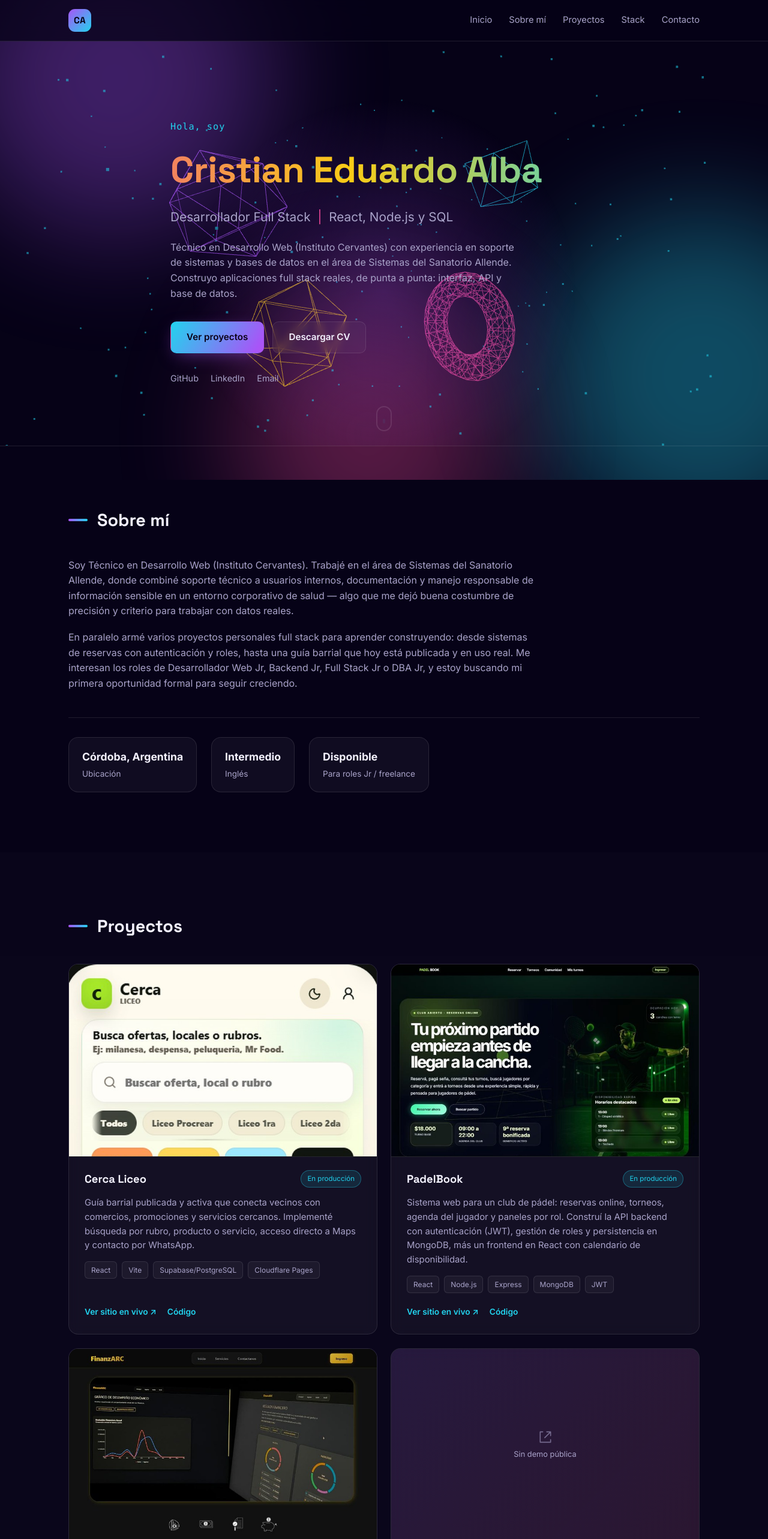
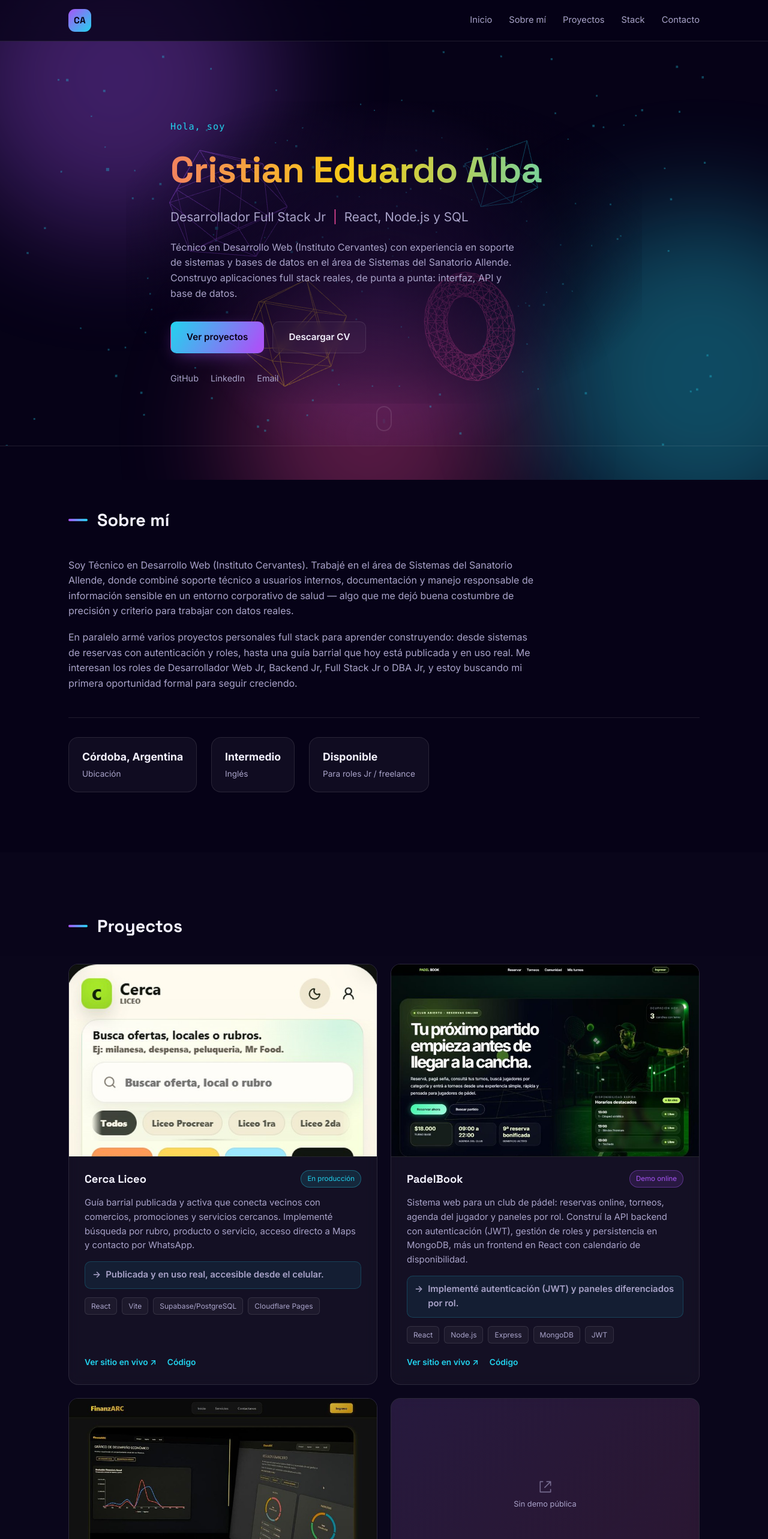
Before and after one commit to cristalba22/portfolio, a React (Vite) app: page / in a window 1280 px wide. Shown: the top 2566 px of the page at 60% size. Built offline with nearby package versions, Linux system fonts and the light colour scheme.

Commit message:
Restaurar Jr en textos, opacidad del hero, badge PadelBook y resultados por proyecto

```diff
--- a/src/components/Contact.jsx
+++ b/src/components/Contact.jsx
@@ -4,8 +4,8 @@ export default function Contact() {
       <div className="container">
         <h2 className="section-title">Contacto</h2>
         <p className="contact-text">
-          Estoy buscando mi primera oportunidad formal como Desarrollador Web , Backend , Full
-          Stack  o DBA . Si tenés una propuesta o simplemente querés charlar, escribime.
+          Estoy buscando mi primera oportunidad formal como Desarrollador Web Jr, Backend Jr, Full
+          Stack Jr o DBA Jr. Si tenés una propuesta o simplemente querés charlar, escribime.
         </p>
         <a href="mailto:crisalbavideografo@gmail.com" className="btn btn-primary btn-large">
           crisalbavideografo@gmail.com
--- a/src/components/Hero.jsx
+++ b/src/components/Hero.jsx
@@ -9,7 +9,7 @@ export default function Hero() {
         <p className="eyebrow">Hola, soy</p>
         <h1 className="gradient-text">Cristian Eduardo Alba</h1>
         <p className="hero-role">
-          Desarrollador Full Stack  <span className="dot">|</span> React, Node.js y SQL
+          Desarrollador Full Stack Jr <span className="dot">|</span> React, Node.js y SQL
         </p>
         <p className="hero-desc">
           Técnico en Desarrollo Web (Instituto Cervantes) con experiencia en soporte de sistemas y
--- a/src/components/Projects.jsx
+++ b/src/components/Projects.jsx
@@ -5,6 +5,7 @@ const PROJECTS = [
     badge: { text: 'En producción', className: 'badge-cyan' },
     description:
       'Guía barrial publicada y activa que conecta vecinos con comercios, promociones y servicios cercanos. Implementé búsqueda por rubro, producto o servicio, acceso directo a Maps y contacto por WhatsApp.',
+    result: 'Publicada y en uso real, accesible desde el celular.',
     tags: ['React', 'Vite', 'Supabase/PostgreSQL', 'Cloudflare Pages'],
     links: [
       { label: 'Ver sitio en vivo ↗', href: 'https://cercaliceo.com.ar' },
@@ -14,9 +15,10 @@ const PROJECTS = [
   {
     name: 'PadelBook',
     thumb: './proyectos/padelbook.jpg',
-    badge: { text: 'En producción', className: 'badge-cyan' },
+    badge: { text: 'Demo online', className: 'badge-purple' },
     description:
       'Sistema web para un club de pádel: reservas online, torneos, agenda del jugador y paneles por rol. Construí la API backend con autenticación (JWT), gestión de roles y persistencia en MongoDB, más un frontend en React con calendario de disponibilidad.',
+    result: 'Implementé autenticación (JWT) y paneles diferenciados por rol.',
     tags: ['React', 'Node.js', 'Express', 'MongoDB', 'JWT'],
     links: [
       { label: 'Ver sitio en vivo ↗', href: 'https://padelbookv6.vercel.app/' },
@@ -29,6 +31,7 @@ const PROJECTS = [
     badge: { text: 'Proyecto de tesis', className: 'badge-pink' },
     description:
       'Proyecto de tesis de la Tecnicatura: aplicación para gestión de finanzas personales, con frontend en React consumiendo una API propia en ASP.NET para registrar y consultar movimientos financieros.',
+    result: 'API propia en ASP.NET conectada a una base SQL.',
     tags: ['React', 'ASP.NET', 'SQL'],
     links: [
       { label: 'Ver sitio en vivo ↗', href: 'https://finanzarc.vercel.app/' },
@@ -41,6 +44,7 @@ const PROJECTS = [
     badge: { text: 'Demo funcional', className: 'badge-purple' },
     description:
       'Sistema de pedidos por QR para restaurante: flujo de pedidos por mesa con carta visual, carrito, observaciones y checkout demo. Vistas separadas para cliente, cocina y administrador, con seguimiento de comandas por estado y base para integración con Mercado Pago.',
+    result: 'Flujo completo: cliente, cocina y administrador con seguimiento por estado.',
     tags: ['JavaScript', 'HTML/CSS', 'localStorage', 'Mercado Pago'],
     note: 'Código disponible a pedido',
   },
@@ -84,6 +88,11 @@ export default function Projects() {
                   </span>
                 </div>
                 <p>{project.description}</p>
+                {project.result && (
+                  <p className="project-result">
+                    <span aria-hidden="true">→</span> {project.result}
+                  </p>
+                )}
                 <ul className="tags">
                   {project.tags.map((tag) => (
                     <li key={tag}>{tag}</li>
--- a/src/index.css
+++ b/src/index.css
@@ -198,7 +198,7 @@ main, .site-header, .site-footer { position: relative; z-index: 1; }
   width: 100%;
   height: 100%;
   z-index: 0;
-  opacity: 0.9;
+  opacity: 0.55;
 }
 .hero-glow {
   position: absolute;
@@ -212,6 +212,14 @@ main, .site-header, .site-footer { position: relative; z-index: 1; }
   z-index: 0;
 }
 .hero-inner { max-width: 760px; position: relative; z-index: 1; }
+.hero-inner::before {
+  content: "";
+  position: absolute;
+  inset: -30px -50px;
+  background: radial-gradient(ellipse at center, rgba(6, 2, 23, 0.65) 0%, rgba(6, 2, 23, 0.3) 55%, transparent 78%);
+  z-index: -1;
+  pointer-events: none;
+}
 
 .eyebrow {
   color: var(--accent-3);
@@ -467,6 +475,23 @@ main, .site-header, .site-footer { position: relative; z-index: 1; }
   margin: 0;
 }
 
+.project-result {
+  display: flex;
+  align-items: flex-start;
+  gap: 8px;
+  font-size: 0.85rem;
+  font-weight: 600;
+  color: var(--accent-3);
+  background: rgba(34, 211, 238, 0.07);
+  border: 1px solid rgba(34, 211, 238, 0.2);
+  border-radius: 10px;
+  padding: 10px 12px;
+  margin: 0;
+}
+.project-result span {
+  flex-shrink: 0;
+}
+
 .tags {
   list-style: none;
   display: flex;
```
Also changed, not shown: 1 other file (tests, documents, lock files or other folders).
